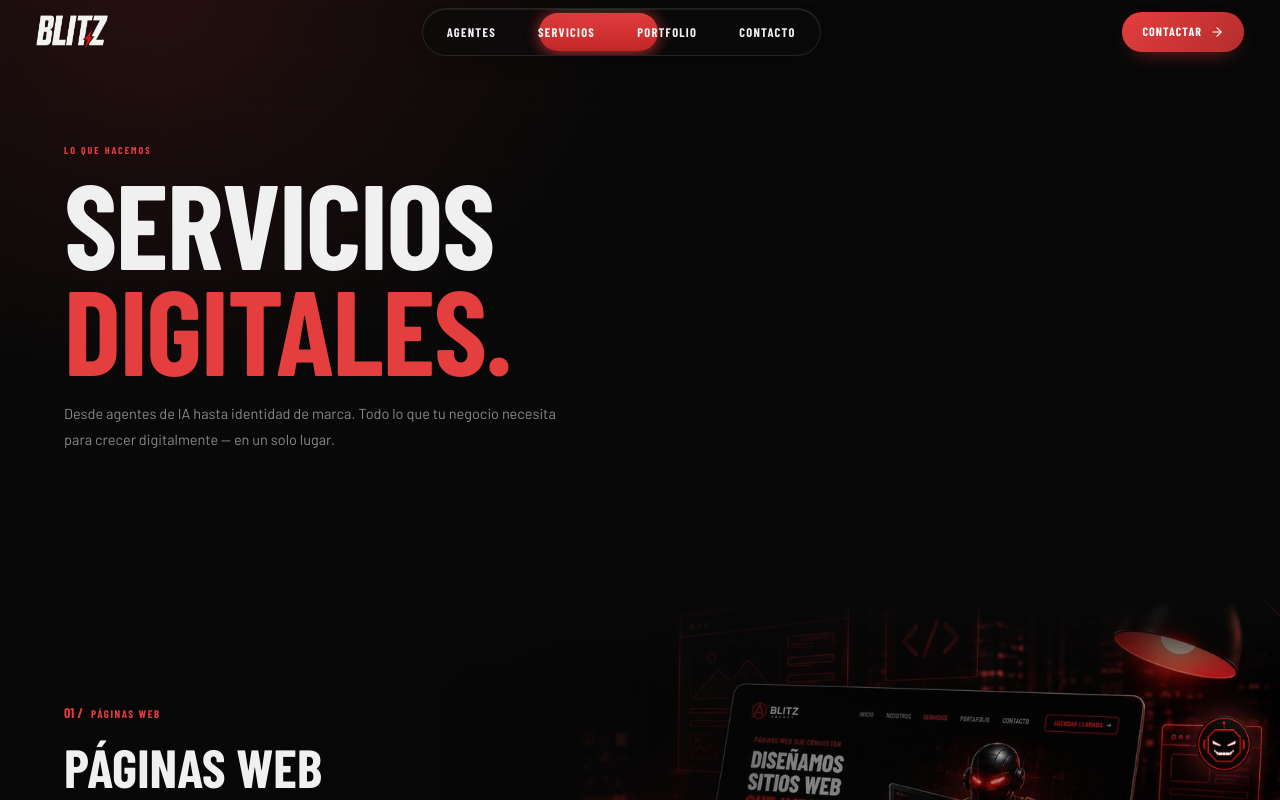
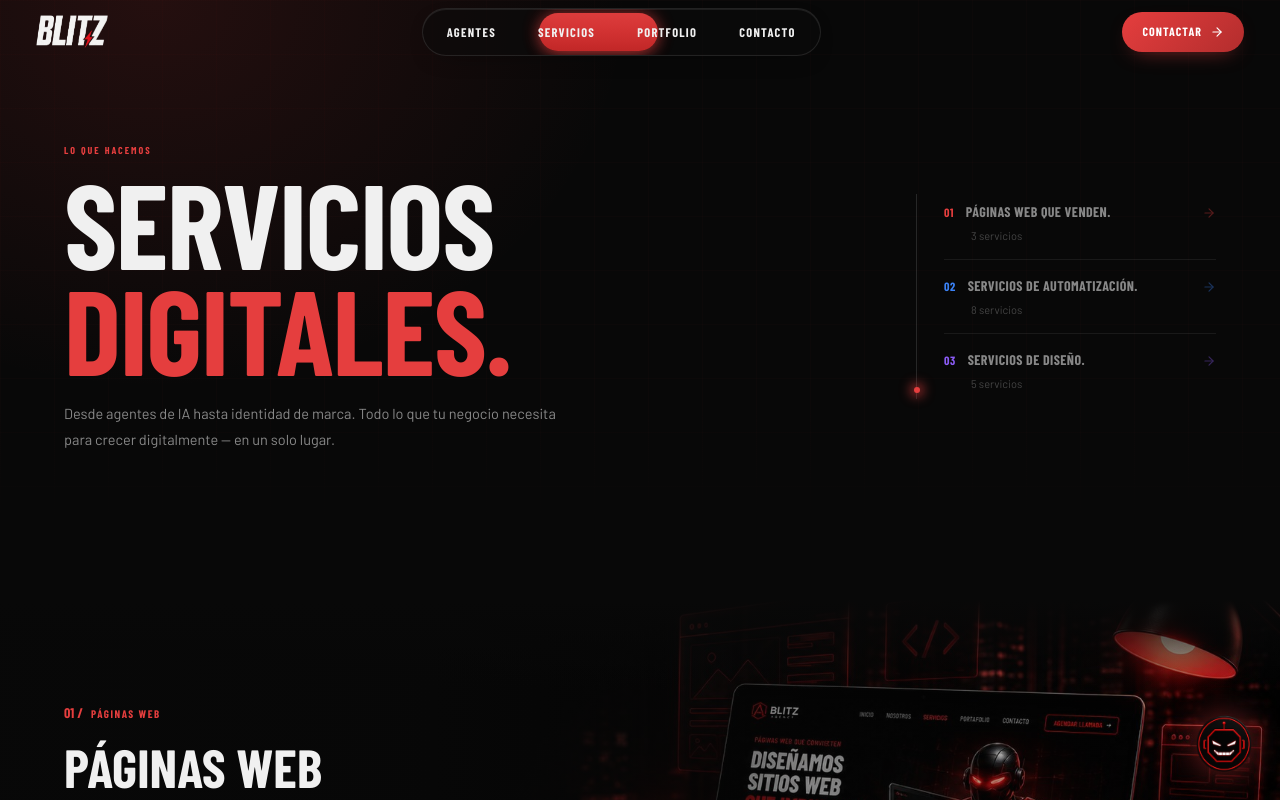
Before and after one commit to dacabrero11/blitz, a Next.js app: page /servicios in a window 1280 px wide. Shown: the top 800 px of the page. Built offline with nearby package versions, Linux system fonts and the light colour scheme; a web font is replaced by a local one.

Commit message:
Indice de categorias animado en el hero de /servicios: llena el vacio de la derecha con las 3 categorias, su conteo de servicios y navegacion con scroll suave a cada seccion; riel vertical con una luz que lo recorre en loop y barra de acento que crece en hover

```diff
--- a/app/globals.css
+++ b/app/globals.css
@@ -221,3 +221,13 @@ body {
 @media (prefers-reduced-motion: reduce) {
   .animate-cta-breathe, .animate-bolt-flash, .animate-bolt-glow, .animate-beam { animation: none; }
 }
+
+/* ─── Indice de categorias del hero de servicios ─── */
+@keyframes index-scan {
+  0%        { top: 0%;   opacity: 0; }
+  12%       { opacity: 1; }
+  88%       { opacity: 1; }
+  100%      { top: 100%; opacity: 0; }
+}
+.animate-index-scan { animation: index-scan 4.2s cubic-bezier(0.4, 0, 0.2, 1) infinite; }
+@media (prefers-reduced-motion: reduce) { .animate-index-scan { animation: none; opacity: 0.6; } }
--- a/components/sections/CategoriaSection.tsx
+++ b/components/sections/CategoriaSection.tsx
@@ -92,7 +92,15 @@ export function CategoriaSection({ cat, index }: { cat: Categoria; index: number
   const cardMinHeight = cols === 3 ? 226 : 200
 
   return (
-    <section style={{ borderBottom: '1px solid var(--border-2)', background: '#080808', paddingTop: 76 }}>
+    <section
+      id={cat.slug}
+      style={{
+        borderBottom: '1px solid var(--border-2)',
+        background: '#080808',
+        paddingTop: 76,
+        scrollMarginTop: 'calc(var(--nav-h) + 16px)',
+      }}
+    >
       <BeamSync />
 
       {/* ─── HERO: la imagen es el fondo, el texto va encima ─── */}
--- a/components/sections/ServiciosHero.tsx
+++ b/components/sections/ServiciosHero.tsx
@@ -1,3 +1,5 @@
+import { CategoriaIndex } from '@/components/ui/CategoriaIndex'
+
 export function ServiciosHero() {
   return (
     <section
@@ -29,7 +31,11 @@ export function ServiciosHero() {
         style={{ height: 120, background: 'linear-gradient(0deg, #080808, transparent)' }}
       />
 
-      <div className="relative w-full mx-auto" style={{ maxWidth: 1700 }}>
+      <div
+        className="relative w-full mx-auto grid grid-cols-1 lg:grid-cols-[minmax(0,1fr)_auto] gap-12 lg:gap-20 items-center"
+        style={{ maxWidth: 1700 }}
+      >
+        <div>
           <p className="text-label mb-3">Lo que hacemos</p>
           <h1 className="text-d1">
             Servicios
@@ -39,6 +45,9 @@ export function ServiciosHero() {
             Desde agentes de IA hasta identidad de marca. Todo lo que tu negocio necesita para crecer digitalmente — en un solo lugar.
           </p>
         </div>
+
+        <CategoriaIndex />
+      </div>
     </section>
   )
 }
--- /dev/null
+++ b/components/ui/CategoriaIndex.tsx
@@ -0,0 +1,103 @@
+'use client'
+
+import { useState } from 'react'
+import { ArrowRight } from 'lucide-react'
+import { CATEGORIAS } from '@/lib/servicios'
+
+export function CategoriaIndex() {
+  const [hover, setHover] = useState<string | null>(null)
+
+  function goTo(slug: string) {
+    document.getElementById(slug)?.scrollIntoView({ behavior: 'smooth', block: 'start' })
+  }
+
+  return (
+    <div className="relative" style={{ paddingLeft: 28, minWidth: 300 }}>
+      {/* riel vertical */}
+      <span
+        aria-hidden
+        className="absolute"
+        style={{ left: 0, top: 8, bottom: 8, width: 1, background: 'rgba(255,255,255,0.13)' }}
+      />
+      {/* luz que recorre el riel en loop */}
+      <span
+        aria-hidden
+        className="absolute animate-index-scan"
+        style={{
+          left: -2.5,
+          width: 6,
+          height: 6,
+          borderRadius: '50%',
+          background: 'var(--red)',
+          boxShadow: '0 0 12px 3px rgba(229,62,62,0.85)',
+        }}
+      />
+
+      {CATEGORIAS.map((cat, i) => {
+        const on = hover === cat.slug
+        const title = cat.landing ? `${cat.landing.titleWhite} ${cat.landing.titleAccent}` : cat.nombre
+        return (
+          <button
+            key={cat.slug}
+            onClick={() => goTo(cat.slug)}
+            onMouseEnter={() => setHover(cat.slug)}
+            onMouseLeave={() => setHover(null)}
+            className="group block w-full text-left"
+            style={{
+              padding: '15px 0',
+              borderTop: i === 0 ? 'none' : '1px solid rgba(255,255,255,0.07)',
+              transform: on ? 'translateX(6px)' : 'translateX(0)',
+              transition: 'transform 260ms cubic-bezier(0.16,1,0.3,1)',
+              cursor: 'pointer',
+              background: 'none',
+            }}
+          >
+            {/* marca de acento que crece al pasar el mouse */}
+            <span
+              aria-hidden
+              className="absolute"
+              style={{
+                left: -1,
+                width: 3,
+                height: on ? 34 : 0,
+                marginTop: 2,
+                background: cat.acento,
+                boxShadow: on ? `0 0 12px 2px ${cat.acento}` : 'none',
+                transition: 'height 300ms cubic-bezier(0.16,1,0.3,1), box-shadow 300ms ease',
+              }}
+            />
+
+            <div className="flex items-center gap-3">
+              <span className="font-display font-black" style={{ fontSize: 12, color: cat.acento, letterSpacing: '0.04em' }}>
+                {String(i + 1).padStart(2, '0')}
+              </span>
+              <span
+                className="font-display font-bold uppercase flex-1"
+                style={{
+                  fontSize: 14,
+                  letterSpacing: '0.03em',
+                  color: on ? 'var(--white)' : 'var(--gray-1)',
+                  transition: 'color 220ms ease',
+                }}
+              >
+                {title}
+              </span>
+              <ArrowRight
+                size={14}
+                color={cat.acento}
+                style={{
+                  opacity: on ? 1 : 0.35,
+                  transform: on ? 'translateX(3px)' : 'translateX(0)',
+                  transition: 'opacity 220ms ease, transform 260ms cubic-bezier(0.16,1,0.3,1)',
+                }}
+              />
+            </div>
+            <div style={{ fontSize: 11, color: 'var(--gray-2)', marginTop: 3, marginLeft: 27 }}>
+              {cat.items.length} {cat.items.length === 1 ? 'servicio' : 'servicios'}
+            </div>
+          </button>
+        )
+      })}
+    </div>
+  )
+}
```
Lines whose indentation alone changed are shown as unchanged.
